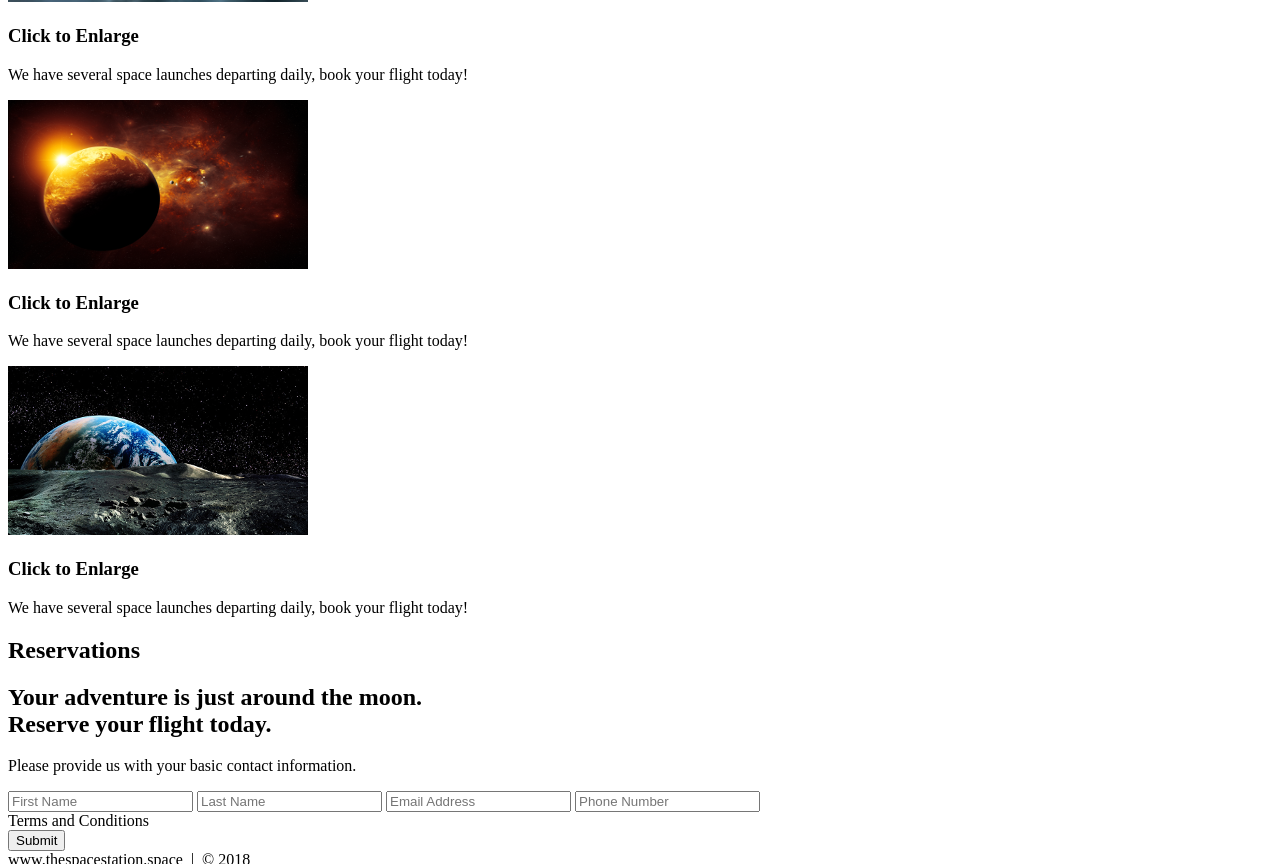
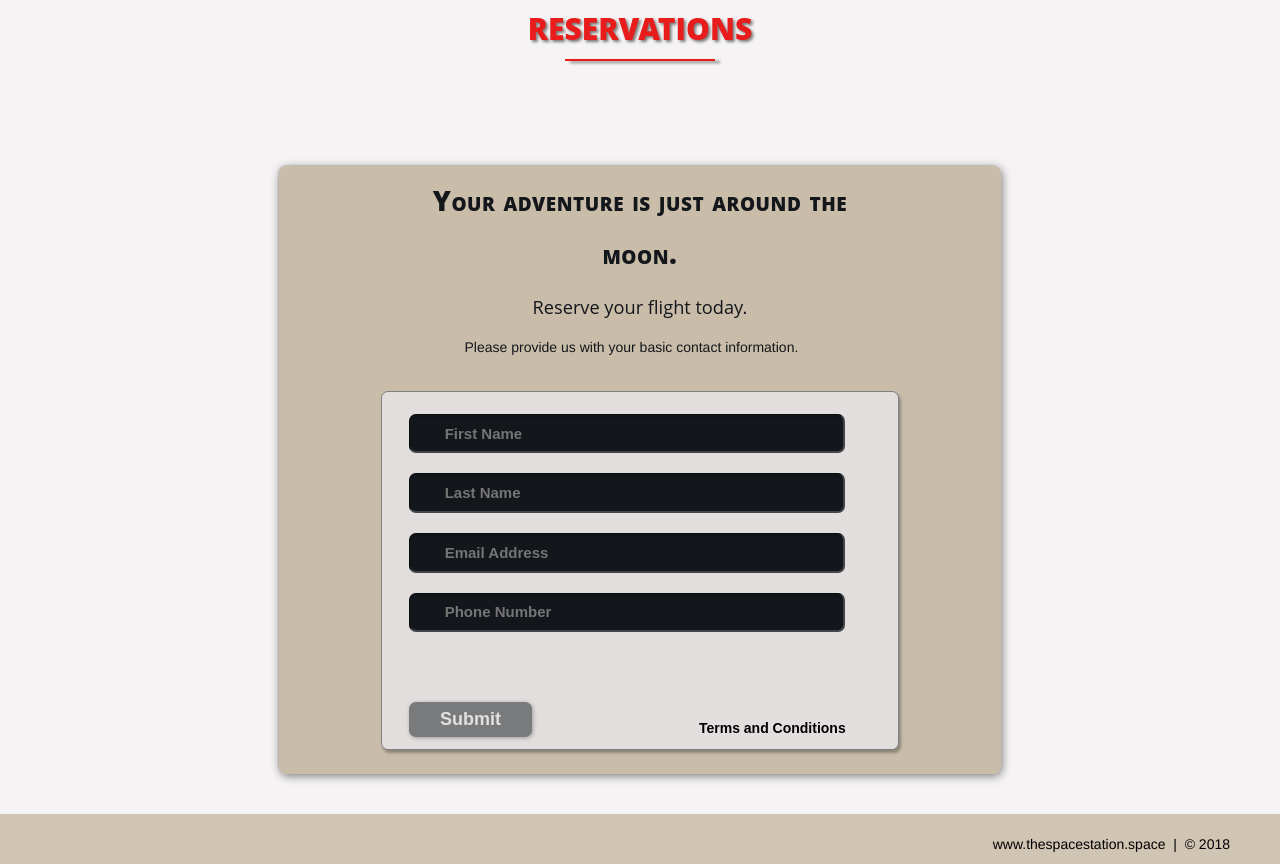
Before and after one commit to nolan9b/Tech-Academy-HTML-CSS-Projects, a plain HTML site: page final-html-css-project/index.html in a window 1280 px wide. Shown: the part 1936-2800 px from the top of the page. Drawn offline with Linux system fonts and the light colour scheme.

Commit message:
Final Commit
Final Commit

```diff
--- /dev/null
+++ b/final-html-css-project/css/animations.css
@@ -0,0 +1,107 @@
+/*=======================================
+  MENU SECTION ANIMATION
+  =======================================*/
+
+.menu {
+	color: #f00;
+	font: bold 12px/18px sans-serif;
+	text-align: center;
+	display: inline;
+	margin: 0% auto;
+	padding: 0;
+	list-style: none;
+	text-decoration: none;
+}
+
+.menu li {
+	color: #000;
+	background-color: rgba(255, 255, 255, 1);
+	display: inline-block;
+	margin: 0% auto;
+	position: relative;
+	padding: 15px 4%;
+	border: 1px solid #9D9FA2;
+	box-shadow: 2px 2px 10px 0 rgba(0,0,0,0.5);
+	border-radius: 6px;
+	/*background-color: #052136;*/
+	cursor: pointer;
+	transition-property: background;
+	transition-duration: .4s;
+	transition-delay: 0s;
+	transition-timing-function: ease-in-out;
+}
+
+.menu li:hover {
+	color: #f00;
+	background-color: rgba(100,65,0,.3);
+}
+
+/*=======================================
+  GALLERY SECTION ANIMATION
+  =======================================*/
+.photo {
+	position: relative;
+	line-height: 0;
+	margin-bottom: 2em;
+	overflow: hidden;
+	border-radius: 8px;
+	padding:1px;
+	border:1px solid #021a40;
+	background-color: #ff0;
+	box-shadow: 2px 2px 10px 0 rgba(0,0,0,0.7);
+}
+
+.photo-container {
+	text-align: center;
+	margin: 15px auto;
+	width: 300px;
+    height: 169px;
+}
+
+.photo-container img {
+ 	max-width: 100%;
+	width: 300px;
+	height: 169px;
+}
+
+.photo-overlay {
+	color: #fff;
+	position: absolute;
+	top: 0;
+	right: 0;
+	bottom: 0;
+	left: 0;
+	padding-left: 20px;
+	padding-right: 20px;
+	justify-content: center; /* For centering text inside .photo-overlay */
+	align-items: center;
+	background: rgba(0,0,0, .5);
+}
+
+.white-head {
+	color: #C9BDAA;
+	margin-top: 5%;
+}
+
+/* =================================
+  Photo Overlay Transitions
+==================================== */
+
+.photo-overlay {
+	opacity: 0;
+	transition: opacity .5s;
+	border-radius: 10px;
+	cursor: pointer;
+}
+.photo-overlay:hover {
+	opacity: 1;
+}
+
+.photo img {
+	transition: transform .5s;
+	transform-origin: 50% 50%;
+}
+
+.photo:hover img {
+	transform: scale(1.1);
+}
--- /dev/null
+++ b/final-html-css-project/css/shared.css
@@ -0,0 +1,351 @@
+/*================================================
+    Authour: Nolan Bisschoff
+    Create by following the video of
+	Daniel Christie of The Tech Academy for the
+	final project on HTML and CSS.
+==================================================
+    GENERIC STYLES
+==================================================*/
+html {
+	font-family: sans-serif;
+	font-size: 62.5%;
+	-webkit-tap-highlight-color: rgba(0, 0, 0, 0);
+	-webkit-text-size-adjust: 100%;
+	-ms-text-size-adjust: 100%;
+}
+
+body {
+    font-size: 14px;
+	margin: 0;
+	font-family: "Helvetica Neue", Helvetica, Arial, sans-serif;
+	line-height: 1.42857143;
+	color: #333;
+	background-color: #fff;
+}
+
+footer,
+nav {
+  display: block;
+}
+
+h1, h2, h3, h4, h5, h6 {
+    font-family: 'Open Sans', sans-serif;
+}
+
+h1 {
+    line-height: 50px;
+    font-weight: 900;
+    font-size: 30px;
+    text-transform: uppercase;
+    text-align: center;
+    color: #E91C1C;
+	text-shadow: 2px 2px 3px rgba(0,0,0,0.5);
+}
+
+h1::after {  /* This is the underline */
+	display: block;
+	content: "";
+	height: 2px;
+	width: 150px;
+	background: #E91C1C;
+	margin: 5px auto 40px;
+	box-shadow: 5px 2px 3px rgba(0,0,0,0.5);
+}
+
+
+h2 {
+    line-height: 50px;
+    color: #E91C1C;
+}
+
+h3 {
+    line-height: 30px;
+    padding-bottom: 20px;
+}
+
+h4 {
+	padding-top: 25px;
+	line-height: 40px;
+	padding-bottom: 0px;
+	font-size: 22px;
+	font-weight: 900;
+}
+
+p {
+    font-weight: 300;
+    line-height: 30px;
+    padding-bottom: 15px;
+}
+
+.text-center {
+    text-align: center;
+}
+
+.heading-padding {
+    padding-bottom: 40px;
+}
+
+section {
+    padding-top: 50px;
+    margin-top: 50px;
+}
+
+.container {
+  padding-right: 15px;
+  padding-left: 15px;
+  margin-right: auto;
+  margin-left: auto;
+}
+
+.container:after {
+	clear: both;
+	display: table;
+	content: " ";
+}
+
+.wrap {
+	height: 100%;
+	width: 100%;
+	position: absolute;
+	overflow: hidden;
+	top: 0;
+	left: 0;
+	text-align: center;
+}
+
+.menu-container {
+	max-height: 340px;
+	margin: 0% auto;
+	content: " ";
+	width: 100%;
+	position: fixed;
+	z-index: 100;
+}
+
+/*=======================================
+  HOME SECTION STYLES
+  =======================================*/
+#home {
+	background: url(../images/planets.jpg) no-repeat 50% 50%;
+	background-attachment: fixed;
+	-webkit-background-size: cover;
+	-moz-background-size: cover;
+	-o-background-size: cover;
+	background-size: cover;
+	width: 100%;
+	display: block;
+	height: auto;
+	padding-top: 350px;
+	padding-bottom: 500px;
+	color: #fff;
+}
+
+
+.head-main {
+	text-shadow: 2px 4px 5px rgba(0, 0, 0, 0.9);
+	font-variant: small-caps;
+	color: #fff;
+	letter-spacing: 5pt;
+	word-spacing: 21pt;
+	font-size: 4.5em;
+	text-align: left;
+	font-family: impact, sans-serif;
+	line-height: 2;
+    font-weight: 900;
+    border: 5px double #fff;
+    padding: 10px;
+}
+
+/*=======================================
+  Gallery Flex Container
+  =======================================*/
+.flex-container {
+    display: -webkit-flex;
+    display: flex;
+	flex-wrap: wrap;
+	padding: 10px;
+	border-radius: 8px;
+	margin: 0px auto;
+	background-color: rgba(100,65,0,.3);
+	box-shadow: 2px 2px 10px 0 rgba(0,0,0,0.5);
+}
+/*=======================================
+  Contact STYLES
+  =======================================*/
+
+#contact {
+     background-color: #f5f3f3;
+}
+
+.reservation {
+	width: 60%;
+	padding: 10px;
+	border-radius: 8px;
+	margin: 0px auto;
+	background-color: rgba(100,65,0,.3);
+	box-shadow: -1px -1px 1px 0 rgba(0,0,0,0.1), 1px 2px 10px 0 rgba(0,0,0,0.5);
+}
+
+.reservation h2 {
+	width: 70%;
+	text-align: center;
+	margin: 0 auto;
+	color: #13161B;
+	font-weight: 500;
+	font-size: 1.3em;
+	letter-spacing: 0pt;
+	word-spacing: 0pt;
+}
+
+.reservation h2 span {
+	width: 70%;
+	text-align: center;
+	margin: 0 auto;
+	color: #13161B;
+	font-weight: 900;
+	font-size: 1.5em;
+	font-variant: small-caps;
+	letter-spacing: .4pt;
+	word-spacing: .3pt;
+}
+
+.reservation p {
+	color: #13161B;
+	width: 50%;
+	margin: 0 auto;
+}
+
+.reservation form {
+	font-size: 15px;
+    outline: none;
+    font-weight: 600;
+    color: #8D8E8F;
+    padding: 12px 12px;
+    width: 70%;
+    border: 1px solid #808080;
+    margin: 2% auto;
+    border-radius: 7px;
+    background: rgb(227,222,222);
+    box-shadow: 2px 3px 3px 0px rgba(0, 0, 0, 0.3);
+    font-family: 'Raleway', sans-serif;
+}
+
+.reservation input[type="text"] {
+	font-size: 15px;
+	outline: none;
+	font-weight: 600;
+	color: #8D8E8F;
+	padding: 2% 1% 2% 7%;
+	width: 80%;
+	border-top: 1px solid #090B0D;
+	border-right: 2px solid #424549;
+	border-bottom: 2px solid #424549;
+	border-left: 1px solid #090B0D;
+	margin: 10px 1em;
+	border-radius: 7px;
+	background: #13161B;
+	box-shadow: inset 0px 3px 0px 0px rgba(5, 5, 5, 0.15);
+	font-family: 'Raleway', sans-serif;
+}
+
+.reservation input[type="text"]:hover {
+	box-shadow: 0 0 18px rgba(100,65,0,.8);
+}
+
+.form-spacer {
+	padding: 30px 39px;
+}
+
+.terms {
+	margin: 30px 1px 0 0 ;
+}
+
+.terms {
+	margin-top: 13%;
+	padding-left: 52px;
+	font-size: 14px;
+	line-height: 5px;
+	color: #000;
+	cursor: pointer;
+	font-family: 'Raleway', sans-serif;
+	font-weight: 600;
+}
+
+.terms:hover {
+	color: orange;
+	text-decoration: underline;
+}
+
+.terms {
+	position: relative;
+	display: inline;
+	float: right;
+}
+
+.submit input[type="submit"] {
+	color: rgb(225,225,225);
+	cursor: pointer;
+	border: none;
+	font-weight: 900;
+	outline: none;
+	text-align: center;
+	font-family: 'Raleway', sans-serif;
+	margin: 0px 3%;
+	padding: 7px 0px;
+	width: 25%;
+	font-size: 18px;
+	transition: border-color 0.3s color 0.3s background-color 0.3s;
+	border-radius: 7px;
+	background-color: #797a7b;
+	box-shadow: 1px 1px 4px 0 rgba(0,0,0,0.3);
+}
+
+.submit input[type="submit"]:hover {
+	color: #000;
+	background-color: #8D8E8F;
+	box-shadow: inset 1px 2px 15px 0 rgba(0,0,0,0.5);
+}
+
+/*=======================================
+  FOOTER STYLES
+  =======================================*/
+#footer {
+    background-color: rgba(100,65,0,.3);
+    color: #000;
+	text-shadow: 2px 2px 8px 0 (0,0,0,0.4);
+    padding: 20px 50px 20px 50px;
+    text-align: right;
+}
+
+/*============================================================
+  @MEDIA QUERIES
+  This was not in the course, but I added it so that the
+  container of the gallery displays the images correctly
+  as per the video tutorial.
+  ============================================================*/
+@media all and (max-width:640px) and (min-width:381px) {
+    .head-main {
+        font-size: 28px ;
+    }
+}
+@media all and (max-width:381px) and (min-width:200px) {
+    .head-main {
+        font-size: 24px ;
+    }
+}
+
+@media (min-width: 768px) {
+  .container {
+    width: 750px;
+  }
+}
+@media (min-width: 992px) {
+  .container {
+    width: 970px;
+  }
+}
+@media (min-width: 1200px) {
+  .container {
+    width: 1170px;
+  }
+}
--- a/final-html-css-project/index.html
+++ b/final-html-css-project/index.html
@@ -9,8 +9,8 @@
 	<head>
 		<meta charset="utf-8">
 		<title>The Space Station | Resort</title>
-		<link rel="stylesheet" href="">
-		<link rel="stylesheet" href="">
+		<link rel="stylesheet" href="./css/shared.css">
+		<link rel="stylesheet" href="./css/animations.css">
 	</head>
 	<body>
 
```
Also changed, not shown: final-html-css-project/images/planets.jpg (added).
